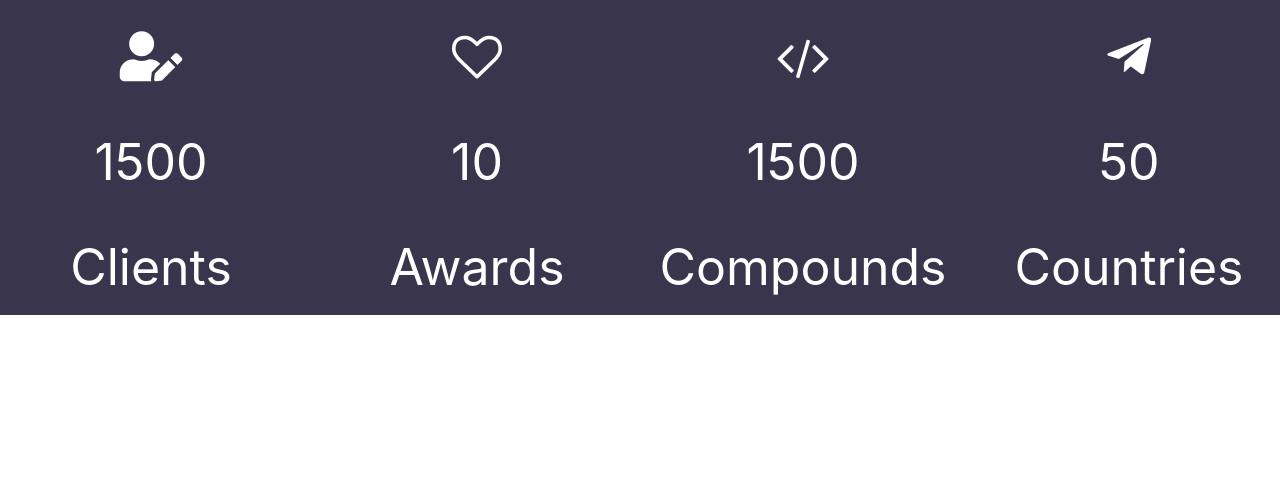
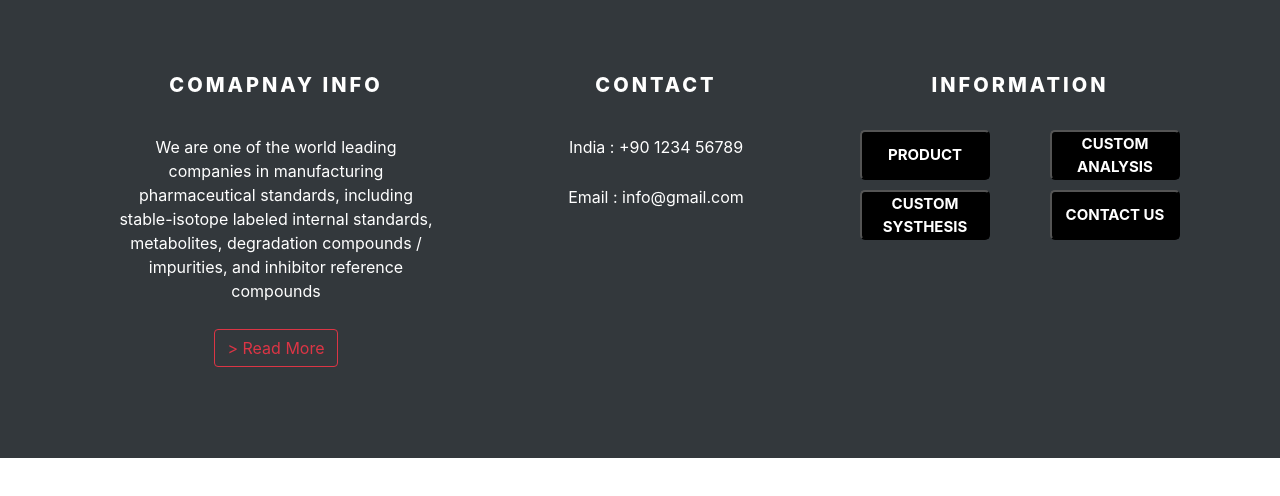
Before and after one commit to ashikasoni5404/first-webistic, a React (Create React App) app: page / in a window 1280 px wide. Shown: the top 496 px of the page. Built offline with nearby package versions, Linux system fonts and the light colour scheme.

Commit message:
footer section

```diff
--- a/src/App.js
+++ b/src/App.js
@@ -4,10 +4,11 @@ import Card from './components/card/Card';
 import Template from './components/template/Template';
 import Slider from './components/slider/Slider';
 import Counter from './components/counter/Counter';
+import Footer from './components/footer/Footer';
 function App() {
   return (
     <div className="App">
-      <Counter/>
+      <Footer/>
 
 
     </div>
--- a/src/components/counter/Counter.jsx
+++ b/src/components/counter/Counter.jsx
@@ -14,7 +14,7 @@ const Counter = () => {
                         </div>
                         <div className="col count">
                             <span><i class="fa fa-heart-o"></i></span>
-                            <span>10</span>
+                            <span className="num">10</span>
                             <span>Awards</span>
                         </div>
                         <div className="col count"><span><i class="fa fa-code"></i></span>
--- a/src/components/counter/counter.css
+++ b/src/components/counter/counter.css
@@ -6,10 +6,15 @@
 .count{
     display: flex;
     flex-direction: column;
+
 }
 .count span{
     font-size: 50px;
     padding: 5px;
     margin-top: 15px;
     margin-bottom: 5px;
+
 }
+.num{
+
+}
--- /dev/null
+++ b/src/components/footer/Footer.jsx
@@ -0,0 +1,66 @@
+import React from "react";
+import "./footer.css"
+const Footer = () => {
+    return (
+        <div>
+            <footer>
+                <div class="container">
+                    <div class="row">
+                        <div class="col">
+                            <ul class="adress">
+                                <span>Comapnay Info</span>
+                                <li>
+                                    <p class="con-para">We are one of the world leading companies in manufacturing pharmaceutical standards, including stable-isotope labeled internal standards, metabolites, degradation compounds / impurities, and inhibitor reference compounds</p>
+                                </li>
+                                <li>
+                                    <button type="button" class="btn btn-outline-danger">&gt; Read More</button>
+                                </li>
+
+
+                            </ul>
+                        </div>
+
+                        <div class="col">
+                            <ul class="contact">
+                                <span>Contact</span>
+                                <li>
+                                    <p class="con-para"> India : +90 1234 56789</p>
+                                </li>
+
+                                <li>
+                                    <p class="con-para">Email : info@gmail.com</p>
+                                </li>
+
+                            </ul>
+                        </div>
+
+                        <div class="col buttn">
+                            <span>Information</span>
+                            <div className="row" >
+                                <div className="col">
+                                <button type="button" class=" first-btn">PRODUCT</button>
+                                </div>
+                                <div className="col">
+                                <button type="button" class=" first-btn">CUSTOM ANALYSIS</button>
+                                </div>
+                            </div>
+                            <div className="row sec-line" >
+                                <div className="col">
+                                <button type="button" class=" first-btn">CUSTOM SYSTHESIS</button>
+                                </div>
+                                <div className="col">
+                                <button type="button" class=" first-btn">CONTACT US</button>
+                                </div>
+                            </div>
+
+                        </div>
+                    </div>
+                </div>
+
+            </footer>
+
+        </div>
+
+    )
+}
+export default Footer;
--- /dev/null
+++ b/src/components/footer/footer.css
@@ -0,0 +1,52 @@
+footer{
+    background-color: #33383c;
+    padding:70px 0px;
+}
+
+footer ul li{
+   padding:5px 0px;
+}
+
+.adress span , .contact span , .buttn span{
+  color: #FFF;
+  font-weight: 800;
+  padding-bottom: 10px;
+  margin-bottom: 20px;
+  display: block;
+  text-transform: uppercase;
+  font-size: 20px;
+  letter-spacing: 3px;
+}
+.con-para{
+    color: white;
+}
+
+.first-btn{
+    width: 130px;
+    height: 50px;
+    font-size: 15px;
+    /* text-align: center; */
+    padding: 1px;
+    font-weight: bolder;
+    color: #FFF;
+    background-color: black;
+    border-radius: 5px;
+}
+.first-btn:hover{
+    border: 2px solid red;
+}
+
+.adress , .contact , .social {
+   list-style: none;
+}
+.fo-btn{
+    background-color: black;
+    color: white;
+}
+.sec-line{
+    margin-top: 10px;
+
+}
+.buttn{
+    align-items: center;
+}
```
